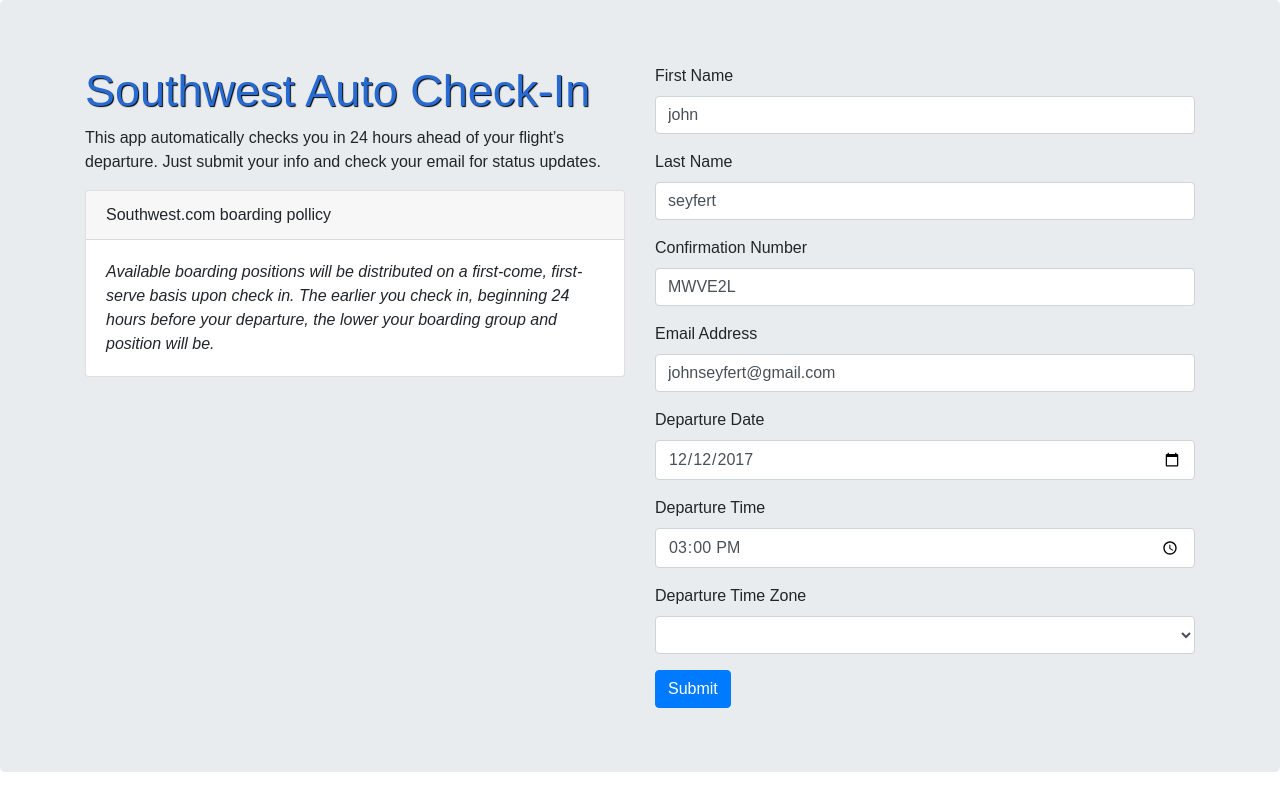
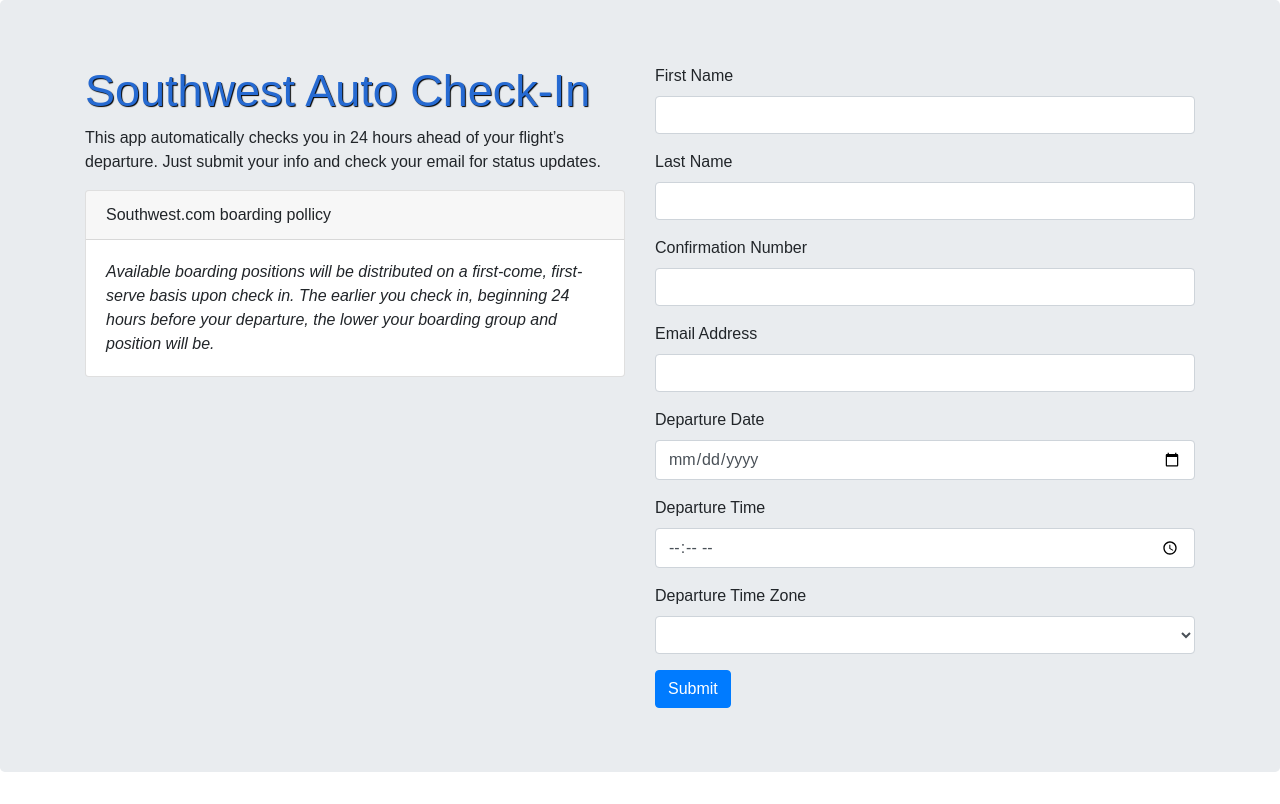
Before and after one commit to jseyfert/southwest-checkin, a React (Create React App) app: page / in a window 1280 px wide. Built offline with nearby package versions, Linux system fonts and the light colour scheme.

Commit message:
cleared state

```diff
--- a/src/App.js
+++ b/src/App.js
@@ -20,12 +20,12 @@
       message: '',
       dateToExecute: '',
 
-      firstName: 'john',
-      lastName: 'seyfert',
-      confirmationNumber: 'MWVE2L',
-      emailAddress: 'johnseyfert@gmail.com',
-      departureDate: "2017-12-12",
-      departureTime: "15:00",
+      firstName: '',
+      lastName: '',
+      confirmationNumber: '',
+      emailAddress: '',
+      departureDate: '',
+      departureTime: '',
       timeZoneDeparture: '',
     };
   }
```
